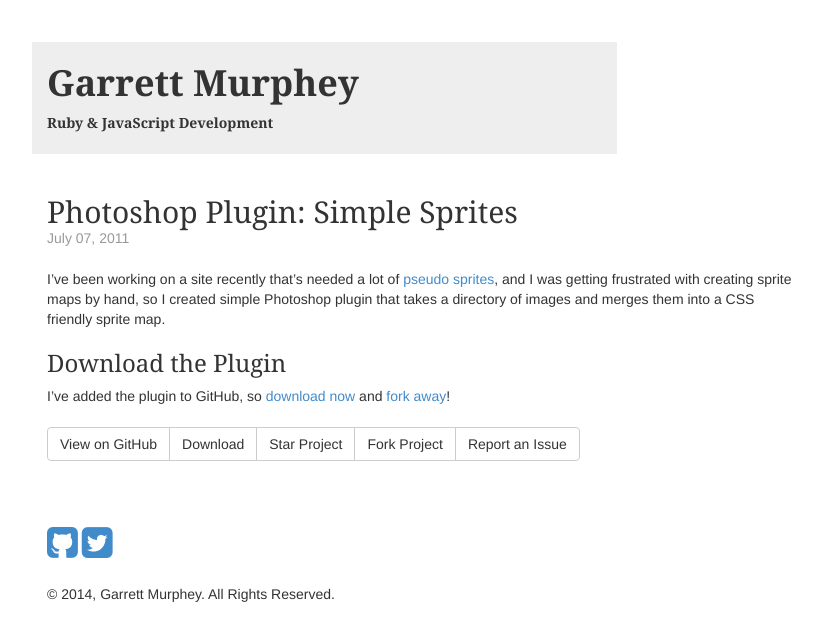
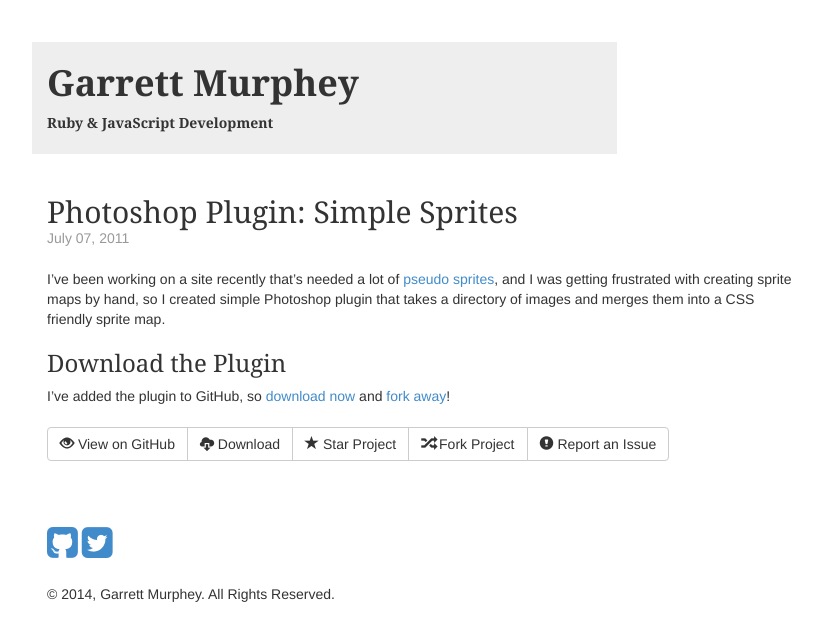
Before and after one commit to gmurphey/gmurphey.github.io, a Jekyll site: the page built from _posts/2011-07-07-photoshop-plugin-simple-sprites.markdown, in a window 1280 px wide. Shown: the top 641 px of the page, without its empty margins (23-845 px from the left). Built offline with Jekyll 4.4.1, drawn with Linux system fonts in a browser that asks for light colours.

Commit message:
Adding github icons.

```diff
--- a/_layouts/post.html
+++ b/_layouts/post.html
@@ -9,11 +9,11 @@ layout: default
 
   {% if site.social.github and page.github %}
   <div class="btn-group">
-    <a class="btn btn-default" href="http://github.com/{{site.social.github}}/{{page.github}}">View on GitHub</a>
-    <a class="btn btn-default" href="http://github.com/{{site.social.github}}/{{page.github}}/zipball/master">Download</a>
-    <a class="btn btn-default" href="http://github.com/{{site.social.github}}/{{page.github}}/star">Star Project</a>
-    <a class="btn btn-default" href="http://github.com/{{site.social.github}}/{{page.github}}/fork">Fork Project</a>
-    <a class="btn btn-default" href="http://github.com/{{site.social.github}}/{{page.github}}/issues">Report an Issue</a>
+    <a class="btn btn-default" href="http://github.com/{{site.social.github}}/{{page.github}}"><span class="glyphicon glyphicon-eye-open"></span> View on GitHub</a>
+    <a class="btn btn-default" href="http://github.com/{{site.social.github}}/{{page.github}}/zipball/master"><span class="glyphicon glyphicon-cloud-download"></span> Download</a>
+    <a class="btn btn-default" href="http://github.com/{{site.social.github}}/{{page.github}}/star"><span class="glyphicon glyphicon-star"></span> Star Project</a>
+    <a class="btn btn-default" href="http://github.com/{{site.social.github}}/{{page.github}}/fork"><span class="glyphicon glyphicon-random"></span> Fork Project</a>
+    <a class="btn btn-default" href="http://github.com/{{site.social.github}}/{{page.github}}/issues"><span class="glyphicon glyphicon-exclamation-sign"></span> Report an Issue</a>
   </div>
   {% endif %}
 
```
